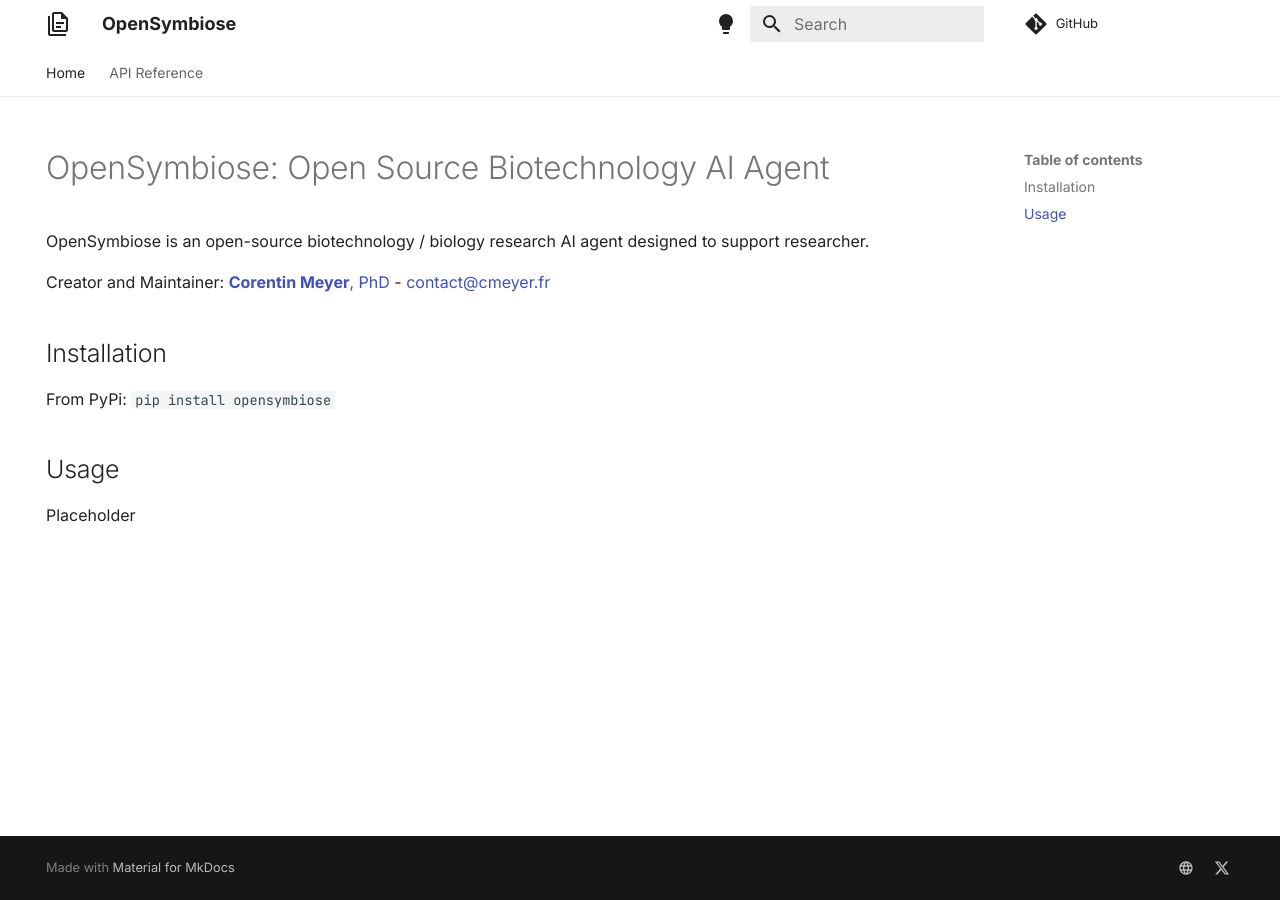
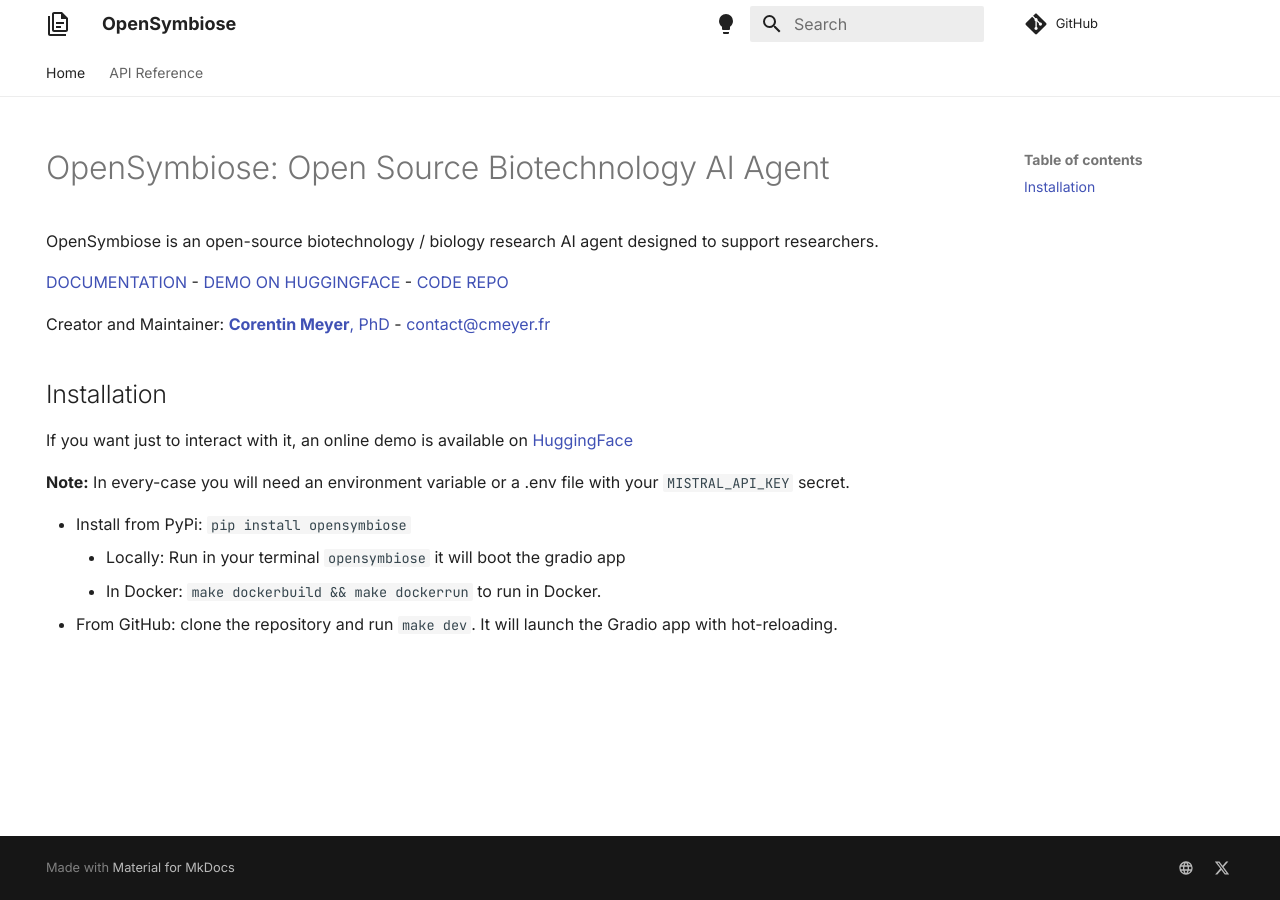
Before and after one commit to lambda-science/OpenSymbiose, an MkDocs documentation site: the page built from docs/index.md, in a window 1280 px wide. Built offline with MkDocs 1.6.1 and Material for MkDocs 9.7.7, drawn with Linux system fonts in a browser that asks for light colours; comment, search, counter and statistics services are not loaded.

Commit message:
Feat: Fix Docker and bump project

```diff
--- a/docs/index.md
+++ b/docs/index.md
@@ -7,14 +7,20 @@
 
 # OpenSymbiose: Open Source Biotechnology AI Agent
 
-OpenSymbiose is an open-source biotechnology / biology research AI agent designed to support researcher.
+OpenSymbiose is an open-source biotechnology / biology research AI agent designed to support researchers.
+
+[DOCUMENTATION](https://lambda-science.github.io/OpenSymbiose/) - [DEMO ON HUGGINGFACE](https://huggingface.co/spaces/corentinm7/opensymbiose) - [CODE REPO](https://github.com/lambda-science/OpenSymbiose)
 
 Creator and Maintainer: [**Corentin Meyer**, PhD](https://cmeyer.fr/) - <contact@cmeyer.fr>
 
 ## Installation
 
-From PyPi: `pip install opensymbiose`
+If you want just to interact with it, an online demo is available
+on [HuggingFace](https://huggingface.co/spaces/corentinm7/opensymbiose)
 
-## Usage
+**Note:** In every-case you will need an environment variable or a .env file with your `MISTRAL_API_KEY` secret.
 
-Placeholder
+- Install from PyPi: `pip install opensymbiose`
+    - Locally: Run in your terminal `opensymbiose` it will boot the gradio app
+    - In Docker: `make dockerbuild && make dockerrun` to run in Docker.
+- From GitHub: clone the repository and run `make dev`. It will launch the Gradio app with hot-reloading.
--- a/pyproject.toml
+++ b/pyproject.toml
@@ -1,6 +1,6 @@
 [project]
 name = "opensymbiose"
-version = "0.0.2"
+version = "0.0.3"
 description = "OpenSymbiose is an open-source biotechnology / biology research AI agent designed to support researcher."
 readme = "README.md"
 requires-python = ">=3.10"
```
Also changed, not shown: CHANGELOG.md (+4 -1 lines), README.md (+3 -5 lines), 1 other file.
